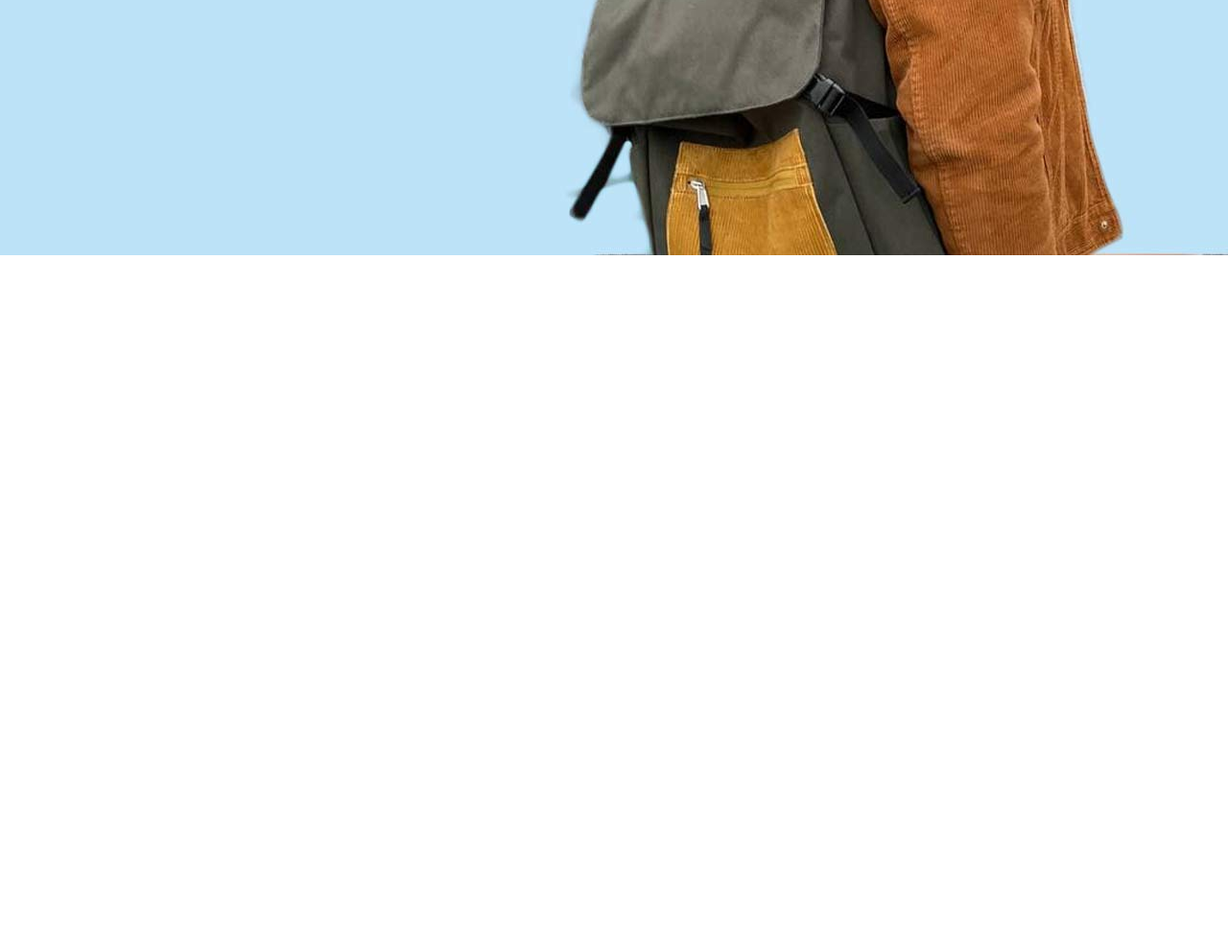
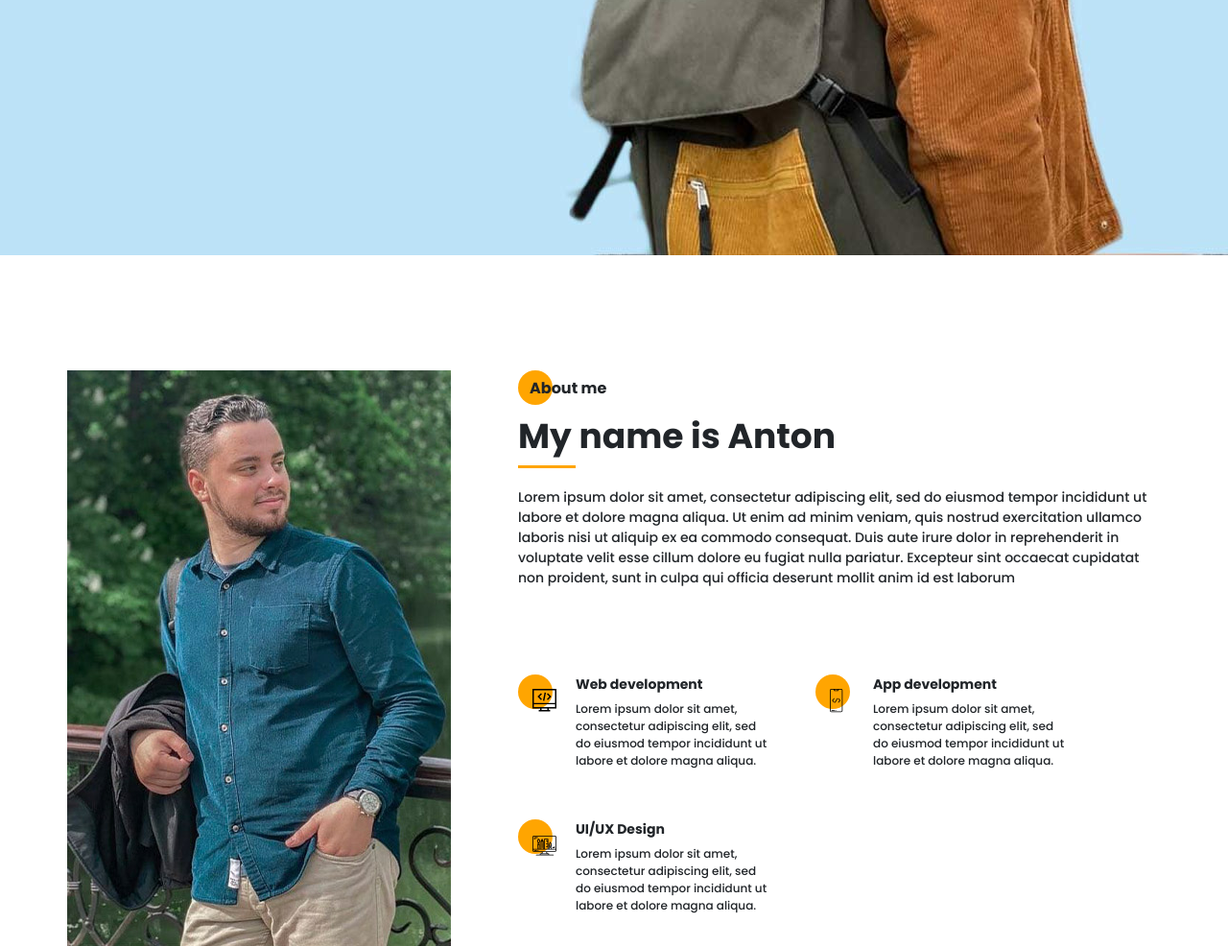
Before and after one commit to AntonUdovenko/Portfolio, a website: page src/index.html in a window 1280 px wide. Shown: the part 534-1520 px from the top of the page at 96% size. Before the commit the page ends 800 px from the top, so only its background shows below. Drawn offline with nearby package versions, Linux system fonts and the light colour scheme; files that its build step writes are made by us from their sources; files whose address does not match are found by name.

Commit message:
block about me

```diff
--- a/src/index.html
+++ b/src/index.html
@@ -128,6 +128,51 @@
             </div>
         </div>
     </section>
+
+    <section class="about">
+        <div class="container">
+            <div class="about__wrapper">
+                <div class="about__photo">
+                    <img src="img/main_photo.jpg" alt="photo">
+                </div>
+                <div class="about__descr">
+                    <h2 class="title title_fz16 about__title">About me</h2>
+                    <div class=" title title_fz36 about__subtitle">My name is Anton</div>
+                    <div class="divider"></div>
+                    <p class="about__text">Lorem ipsum dolor sit amet, consectetur adipiscing elit, sed do eiusmod tempor incididunt ut labore et dolore magna aliqua. Ut enim ad minim veniam, quis nostrud exercitation ullamco laboris nisi ut aliquip ex ea commodo consequat. Duis aute irure dolor in reprehenderit in voluptate velit esse cillum dolore eu fugiat nulla pariatur. Excepteur sint occaecat cupidatat non proident, sunt in culpa qui officia deserunt mollit anim id est laborum</p>
+                </div>
+                <div class="about__skills">
+                    <div class="about__skills-item">
+                        <div class="about__skills-circle">
+                            <img src="icons/about_me/web_development.svg" alt="web-dev">
+                        </div>
+                        <div>
+                            <div class="title title_fz14">Web development</div>
+                            <div class="about__skills-text">Lorem ipsum dolor sit amet, consectetur adipiscing elit, sed do eiusmod tempor incididunt ut labore et dolore magna aliqua.</div>
+                        </div>
+                    </div>
+                    <div class="about__skills-item">
+                        <div class="about__skills-circle">
+                            <img src="icons/about_me/mobile_dev.svg" alt="app-dev">
+                        </div>
+                        <div>
+                            <div class="title title_fz14">App development</div>
+                            <div class="about__skills-text">Lorem ipsum dolor sit amet, consectetur adipiscing elit, sed do eiusmod tempor incididunt ut labore et dolore magna aliqua.</div>
+                        </div>
+                    </div>
+                    <div class="about__skills-item">
+                        <div class="about__skills-circle">
+                            <img src="icons/about_me/design.svg" alt="design">
+                        </div>
+                        <div>
+                            <div class="title title_fz14">UI/UX Design</div>
+                            <div class="about__skills-text">Lorem ipsum dolor sit amet, consectetur adipiscing elit, sed do eiusmod tempor incididunt ut labore et dolore magna aliqua.</div>
+                        </div>
+                    </div>
+                </div>
+            </div>
+        </div>
+    </section>
     <script src="js/script.js"></script>
 </body>
 </html>
--- /dev/null
+++ b/src/sass/blocks/_about.scss
@@ -0,0 +1,59 @@
+.about {
+    padding-top: 120px;
+    &__wrapper {
+        display: grid;
+        grid-template-columns: 400px 670px;
+        grid-template-rows: minmax(245px auto) minmax(255px auto);
+        grid-auto-rows: minmax(245px auto);
+        column-gap: 70px;
+        row-gap: 40px;
+    }
+    &__photo {
+        grid-row: 1/3;
+        img {
+            width: 100%;
+        }
+    }
+    &__descr {
+        padding-top: 6px;
+        .divider {
+            margin-top: 0;
+        }
+    }
+    &__title {
+        position: relative;
+        @include before_circle;
+        padding-left: 12px;
+        padding-top: 1px;
+    }
+    &__text {
+        margin-top: 20px;
+        font-size: 14px;
+        line-height: 21px;
+    }
+    &__skills {
+        display: grid;
+        grid-template: repeat(2, minmax(115px, auto)) / repeat(2, 260px);
+        grid-auto-rows: 1fr;
+        column-gap: 50px;
+        row-gap: 20px;
+        &-text {
+            font-size: 12px;
+            margin-top: 6px;
+            line-height: 18px;
+        }
+        &-item {
+            display: grid;
+            grid-template-columns: 40px 200px;
+            column-gap:20px;
+        }
+        &-circle {
+            position: relative;
+            padding: 15px 0 0 15px;
+            @include before_circle;
+            &:before {
+                top: 0;
+            }
+        }
+    }
+}
--- a/src/sass/blocks/_hamburger.scss
+++ b/src/sass/blocks/_hamburger.scss
@@ -8,6 +8,7 @@
     justify-content: space-between;
     align-items: flex-end;
     z-index: 10;
+    cursor: pointer;
     span {
         display: block;
         width: 30px;
--- a/src/sass/blocks/_title.scss
+++ b/src/sass/blocks/_title.scss
@@ -11,6 +11,9 @@
         line-height: 24px;
     }
     &_fz48 {
+        font-size: 36px;
+    }
+    &_fz48 {
         font-size: 48px;
     }
 }
--- a/src/sass/style.scss
+++ b/src/sass/style.scss
@@ -15,8 +15,16 @@
     margin: 0 auto;
 }
 
+.divider {
+    height: 3px;
+    width: 60px;
+    background-color: $main-color;
+    margin-top: 25px;
+}
+
 @import 'blocks/hamburger';
 @import 'blocks/promo';
+@import 'blocks/about';
 @import 'blocks/title';
 @import 'blocks/button';
 @import 'blocks/sidepanel';
```
Also changed, not shown: dist/css/style.min.css, dist/index.html.
